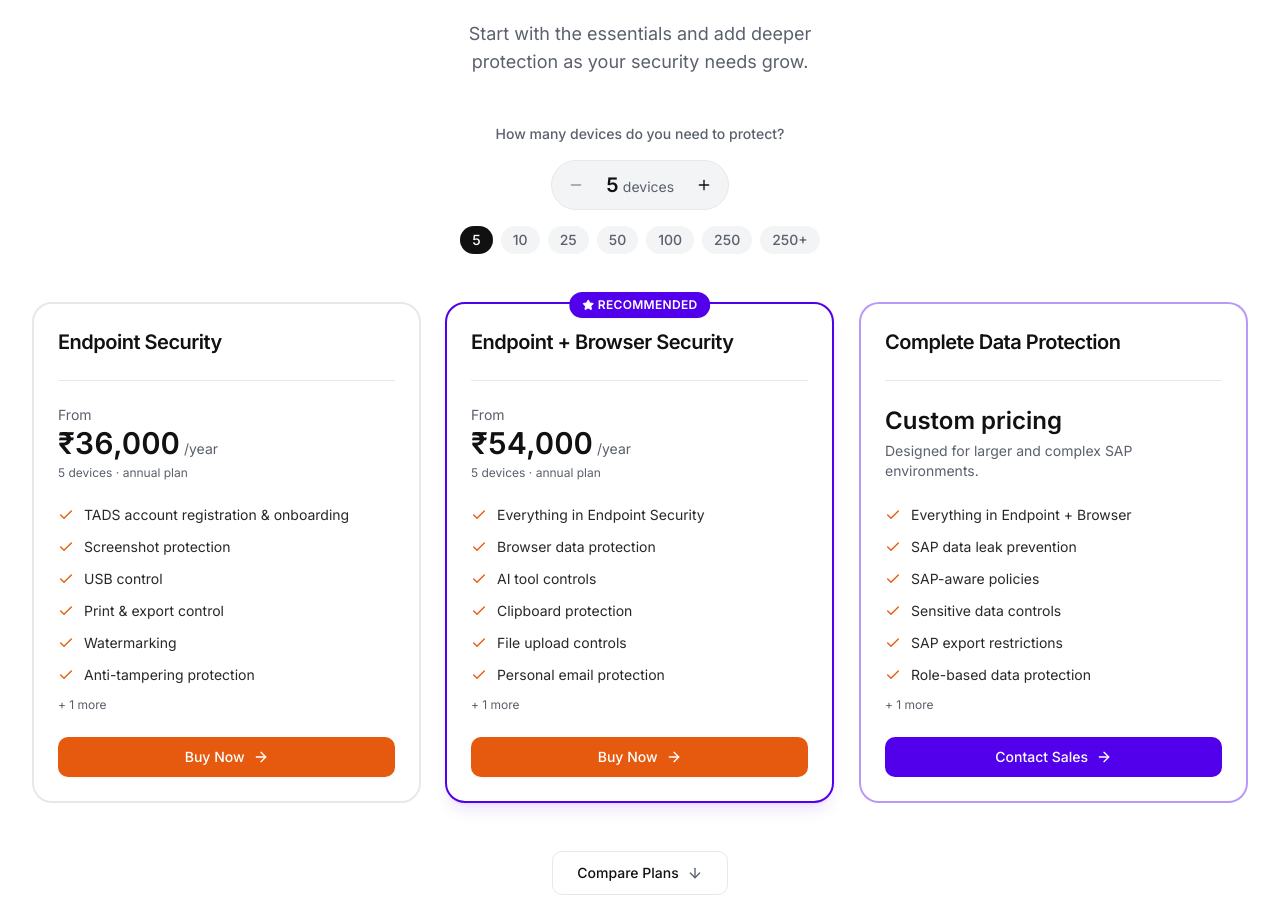
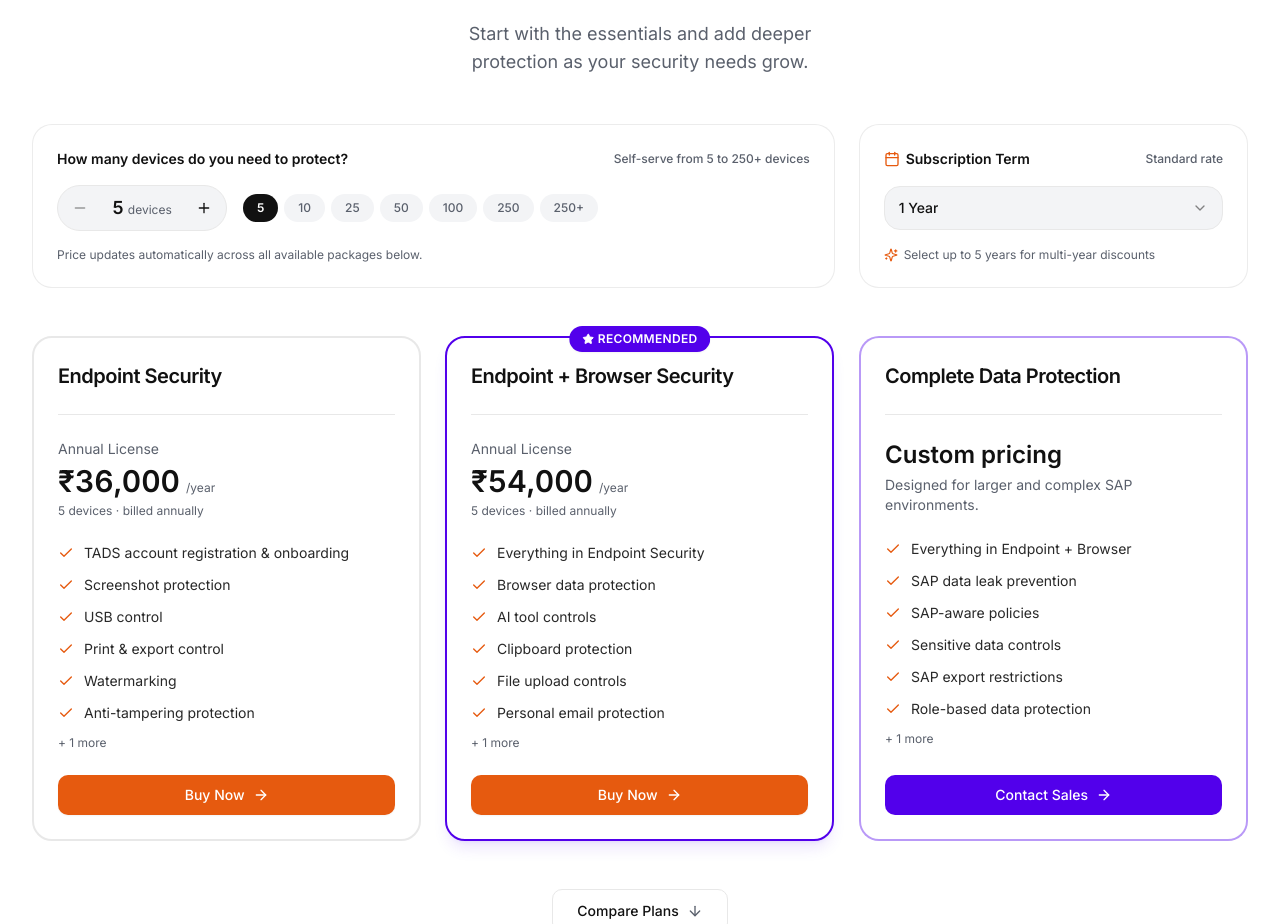
Before and after one commit to portfolio723/threatsense_ai_pricing_plan_page_final, a Next.js app: page / in a window 1280 px wide. Shown: the part 974-1898 px from the top of the page. Built offline with nearby package versions, Linux system fonts and the light colour scheme.

Commit message:
feat: add multi-year subscription support
- Centralize pricing and duration options in `lib/pricing`
- Add `years` state to `PricingContext` and `DeviceSelector`
- Update `getPriceCalculation` to handle annual discounts
- Update checkout and pricing cards to support year selection

```diff
--- a/app/checkout/page.tsx
+++ b/app/checkout/page.tsx
@@ -13,23 +13,9 @@ import { Input } from '@/components/ui/input';
 import { Label } from '@/components/ui/label';
 import { Checkbox } from '@/components/ui/checkbox';
 import { Select, SelectContent, SelectItem, SelectTrigger, SelectValue } from '@/components/ui/select';
-import { COMPANY_SIZES, getPlan, getPriceForDevices, formatINR, type PlanId } from '@/lib/pricing';
+import { COMPANY_SIZES, getPlan, getPriceForDevices, formatINR, YEAR_OPTIONS, type PlanId } from '@/lib/pricing';
 
 type Step = 'account' | 'billing' | 'payment' | 'processing' | 'success' | 'failure';
-
-interface DurationOption {
-  years: number;
-  months: number;
-  label: string;
-  discountPercent: number;
-}
-
-const DURATION_OPTIONS: DurationOption[] = [
-  { years: 1, months: 12, label: '12 months (1 Year)', discountPercent: 0 },
-  { years: 2, months: 24, label: '24 months (2 Years)', discountPercent: 15 },
-  { years: 3, months: 36, label: '36 months (3 Years)', discountPercent: 25 },
-  { years: 4, months: 48, label: '48 months (4 Years)', discountPercent: 35 },
-];
 
 const TAX_RATE = 0.18;
 
@@ -37,10 +23,10 @@ export default function CheckoutPage() {
   const searchParams = useSearchParams();
   const planId = (searchParams.get('plan') || 'endpoint-security') as PlanId;
   const devices = parseInt(searchParams.get('devices') || '5', 10);
+  const yearsParam = parseInt(searchParams.get('years') || '1', 10);
   const plan = getPlan(planId);
 
   const [step, setStep] = useState<Step>('account');
-  const [selectedYears, setSelectedYears] = useState<number>(3);
   const [sameAsCompany, setSameAsCompany] = useState(false);
   const [country, setCountry] = useState('in');
 
@@ -57,12 +43,11 @@ export default function CheckoutPage() {
   }
 
   const baseAnnualPrice = getPriceForDevices(plan, devices) ?? 0;
-  const selectedDuration = DURATION_OPTIONS.find((d) => d.years === selectedYears) || DURATION_OPTIONS[0];
+  const selectedDuration = YEAR_OPTIONS.find((d) => d.years === yearsParam) || YEAR_OPTIONS[0];
   const undiscountedTotal = baseAnnualPrice * selectedDuration.years;
   const discountAmount = Math.round(undiscountedTotal * (selectedDuration.discountPercent / 100));
   const subtotal = undiscountedTotal - discountAmount;
   const monthlyEquivalent = Math.round(subtotal / selectedDuration.months);
-  const originalMonthlyEquivalent = Math.round(baseAnnualPrice / 12);
   const tax = Math.round(subtotal * TAX_RATE);
   const total = subtotal + tax;
   const orderId = `TS-${Math.random().toString(36).slice(2, 8).toUpperCase()}`;
@@ -119,69 +104,37 @@ export default function CheckoutPage() {
           <div className="grid grid-cols-1 gap-8 lg:grid-cols-[1fr_380px]">
             {/* Form area */}
             <div className="order-2 lg:order-1 space-y-6">
-              {/* Duration / Years Selection Card (only on checkout) */}
-              <div className="animate-fade-up space-y-5 rounded-2xl border border-border bg-card p-6 sm:p-7 shadow-xs">
-                {/* Header with plan badge icon */}
+              {/* Plan & License Summary Card */}
+              <div className="animate-fade-up space-y-4 rounded-2xl border border-border bg-card p-6 sm:p-7 shadow-xs">
+                {/* Header with plan badge icon and pricing overview */}
+                <div className="flex flex-col sm:flex-row sm:items-center sm:justify-between gap-4">
                   <div className="flex items-center gap-3">
-                  <div className="flex h-10 w-10 items-center justify-center rounded-xl bg-surface border border-border/80">
+                    <div className="flex h-10 w-10 items-center justify-center rounded-xl bg-surface border border-border/80 shrink-0">
                       <ShieldCheck className="h-5 w-5 text-brand-orange" />
                     </div>
                     <div>
                       <h2 className="font-display text-lg font-semibold text-foreground">{plan.name}</h2>
-                    <p className="text-xs text-muted-foreground">{devices} Protected Devices · Dedicated Enterprise Console</p>
+                      <p className="text-xs text-muted-foreground">
+                        {devices} Protected Devices · {selectedDuration.label}
+                      </p>
                     </div>
                   </div>
 
-                {/* Period Selector and Pricing */}
-                <div className="space-y-2 pt-1">
-                  <Label htmlFor="periodSelect" className="text-sm font-semibold text-foreground">Period</Label>
-                  <div className="flex flex-col gap-4 sm:flex-row sm:items-center sm:justify-between">
-                    <div className="w-full sm:max-w-[270px]">
-                      <Select
-                        value={String(selectedYears)}
-                        onValueChange={(val) => setSelectedYears(Number(val))}
-                      >
-                        <SelectTrigger id="periodSelect" className="h-11 rounded-xl border-border bg-background px-3.5 text-sm font-medium">
-                          <SelectValue />
-                        </SelectTrigger>
-                        <SelectContent>
-                          {DURATION_OPTIONS.map((opt) => (
-                            <SelectItem key={opt.years} value={String(opt.years)} className="text-sm">
-                              <span className="font-medium">{opt.label}</span>
-                              {opt.discountPercent > 0 && (
-                                <span className="ml-2 text-xs font-semibold text-emerald-600">
-                                  ({opt.discountPercent}% off)
+                  <div className="flex items-center gap-3 sm:text-right">
+                    {selectedDuration.discountPercent > 0 && (
+                      <span className="inline-flex items-center rounded-full bg-emerald-500/10 px-2.5 py-0.5 text-xs font-semibold text-emerald-600 border border-emerald-500/20">
+                        {selectedDuration.discountPercent}% Savings Applied
                       </span>
                     )}
-                            </SelectItem>
-                          ))}
-                        </SelectContent>
-                      </Select>
+                    <div>
+                      <div className="font-display text-lg font-bold text-foreground">
+                        {formatINR(subtotal)}
                       </div>
-
-                    <div className="flex items-center justify-between sm:justify-end gap-3.5">
-                      {discountAmount > 0 && (
-                        <span className="inline-flex items-center rounded-full bg-emerald-500/10 px-3 py-1 text-xs font-semibold text-emerald-600 border border-emerald-500/20">
-                          Save {formatINR(discountAmount)}
-                        </span>
-                      )}
-                      <div className="text-right">
-                        <div className="font-display text-xl font-bold tracking-tight text-foreground">
-                          {formatINR(monthlyEquivalent)}<span className="text-xs font-normal text-muted-foreground">/mo</span>
-                        </div>
-                        {discountAmount > 0 && (
-                          <div className="text-xs text-muted-foreground line-through">
-                            {formatINR(originalMonthlyEquivalent)}/mo
-                          </div>
-                        )}
+                      <div className="text-xs text-muted-foreground">
+                        {formatINR(monthlyEquivalent)}/mo
                       </div>
                     </div>
                   </div>
-                  <p className="pt-1 text-xs text-muted-foreground">
-                    {selectedDuration.years > 1
-                      ? `Renews after ${selectedDuration.months} months at ${formatINR(monthlyEquivalent)}/mo for 12 months. Cancel anytime.`
-                      : 'Renews annually at standard rate. Cancel or change plan anytime.'}
-                  </p>
                 </div>
 
                 <div className="border-t border-border/70" />
--- a/components/pricing/device-selector.tsx
+++ b/components/pricing/device-selector.tsx
@@ -1,13 +1,21 @@
 'use client';
 
-import { Minus, Plus } from 'lucide-react';
-import { DEVICE_OPTIONS, SALES_THRESHOLD } from '@/lib/pricing';
+import { Minus, Plus, Calendar, Sparkles } from 'lucide-react';
+import { DEVICE_OPTIONS, SALES_THRESHOLD, YEAR_OPTIONS } from '@/lib/pricing';
 import { usePricing } from '@/lib/pricing-context';
+import {
+  Select,
+  SelectContent,
+  SelectItem,
+  SelectTrigger,
+  SelectValue,
+} from '@/components/ui/select';
 import { cn } from '@/lib/utils';
 
 export function DeviceSelector() {
-  const { devices, setDevices } = usePricing();
+  const { devices, setDevices, years, setYears } = usePricing();
   const isSales = devices >= SALES_THRESHOLD;
+  const currentYearOption = YEAR_OPTIONS.find((y) => y.years === years) || YEAR_OPTIONS[0];
 
   const decrease = () => {
     const idx = DEVICE_OPTIONS.indexOf(devices as (typeof DEVICE_OPTIONS)[number]);
@@ -20,41 +28,51 @@ export function DeviceSelector() {
   };
 
   return (
-    <div className="flex flex-col items-center gap-4">
-      <label className="text-sm font-medium text-muted-foreground">
+    <div className="grid grid-cols-1 gap-6 lg:grid-cols-3 lg:items-stretch">
+      {/* Device Selector (Spanning 2 columns to align directly above Tier 1 & Tier 2 cards) */}
+      <div className="flex flex-col justify-between gap-4 rounded-2xl border border-border/80 bg-card p-5 sm:p-6 shadow-xs lg:col-span-2">
+        <div className="flex flex-col sm:flex-row sm:items-center sm:justify-between gap-1">
+          <label className="text-sm font-semibold text-foreground">
             How many devices do you need to protect?
           </label>
-      <div className="flex items-center gap-1 rounded-full border border-border bg-surface p-1">
+          <span className="text-xs font-medium text-muted-foreground">
+            Self-serve from 5 to 250+ devices
+          </span>
+        </div>
+
+        <div className="flex w-full flex-col sm:flex-row items-center gap-4">
+          <div className="flex items-center gap-1 rounded-full border border-border bg-surface p-1 shrink-0">
             <button
               onClick={decrease}
               disabled={devices <= DEVICE_OPTIONS[0]}
-          className="flex h-10 w-10 items-center justify-center rounded-full text-foreground transition-colors hover:bg-background disabled:opacity-40 disabled:hover:bg-transparent"
+              className="flex h-9 w-9 items-center justify-center rounded-full text-foreground transition-colors hover:bg-background disabled:opacity-40 disabled:hover:bg-transparent"
               aria-label="Decrease device count"
             >
               <Minus className="h-4 w-4" />
             </button>
             <div className="min-w-[80px] text-center">
-          <span className="font-display text-xl font-semibold tabular-nums">{devices}</span>
-          <span className="ml-1 text-sm text-muted-foreground">devices</span>
+              <span className="font-display text-lg font-semibold tabular-nums">{devices}</span>
+              <span className="ml-1 text-xs text-muted-foreground">devices</span>
             </div>
             <button
               onClick={increase}
-          className="flex h-10 w-10 items-center justify-center rounded-full text-foreground transition-colors hover:bg-background"
+              className="flex h-9 w-9 items-center justify-center rounded-full text-foreground transition-colors hover:bg-background"
               aria-label="Increase device count"
             >
               <Plus className="h-4 w-4" />
             </button>
           </div>
-      <div className="flex flex-wrap items-center justify-center gap-2">
+
+          <div className="flex flex-wrap items-center justify-center sm:justify-start gap-1.5 flex-1">
             {DEVICE_OPTIONS.map((opt) => (
               <button
                 key={opt}
                 onClick={() => setDevices(opt)}
                 className={cn(
-              'rounded-full px-3 py-1 text-sm font-medium transition-colors',
+                  'rounded-full px-3.5 py-1.5 text-xs font-medium transition-colors',
                   devices === opt
-                ? 'bg-foreground text-background'
-                : 'bg-surface text-muted-foreground hover:bg-border/40'
+                    ? 'bg-foreground text-background shadow-xs font-semibold'
+                    : 'bg-surface text-muted-foreground hover:bg-border/40 hover:text-foreground'
                 )}
               >
                 {opt}
@@ -63,23 +81,78 @@ export function DeviceSelector() {
             <button
               onClick={() => setDevices(SALES_THRESHOLD)}
               className={cn(
-            'rounded-full px-3 py-1 text-sm font-medium transition-colors',
+                'rounded-full px-3.5 py-1.5 text-xs font-medium transition-colors',
                 isSales
-              ? 'bg-foreground text-background'
-              : 'bg-surface text-muted-foreground hover:bg-border/40'
+                  ? 'bg-foreground text-background shadow-xs font-semibold'
+                  : 'bg-surface text-muted-foreground hover:bg-border/40 hover:text-foreground'
               )}
             >
               250+
             </button>
           </div>
-      {isSales && (
-        <p className="text-sm text-muted-foreground">
-          Need a larger deployment?{' '}
+        </div>
+
+        {isSales ? (
+          <p className="text-xs text-muted-foreground">
+            Deployments of 250+ devices qualify for enterprise volume pricing.{' '}
             <a href="/#contact" className="font-medium text-brand-purple underline-offset-4 hover:underline">
-            Talk to Sales →
+              Talk to Enterprise Sales →
             </a>
+          </p>
+        ) : (
+          <p className="text-xs text-muted-foreground">
+            Price updates automatically across all available packages below.
           </p>
         )}
       </div>
+
+      {/* Year Selection Dropdown (Positioned parallel in the same container, aligned above Complete Data Protection card) */}
+      <div className="flex flex-col justify-between gap-4 rounded-2xl border border-border/80 bg-card p-5 sm:p-6 shadow-xs">
+        <div className="flex items-center justify-between">
+          <label htmlFor="yearSelect" className="flex items-center gap-1.5 text-sm font-semibold text-foreground">
+            <Calendar className="h-4 w-4 text-brand-orange" />
+            <span>Subscription Term</span>
+          </label>
+          {currentYearOption.discountPercent > 0 ? (
+            <span className="inline-flex items-center rounded-full bg-emerald-500/10 px-2.5 py-0.5 text-xs font-semibold text-emerald-600 border border-emerald-500/20">
+              Save {currentYearOption.discountPercent}%
+            </span>
+          ) : (
+            <span className="text-xs font-medium text-muted-foreground">
+              Standard rate
+            </span>
+          )}
+        </div>
+
+        <div>
+          <Select
+            value={String(years)}
+            onValueChange={(val) => setYears(Number(val))}
+          >
+            <SelectTrigger id="yearSelect" className="h-11 w-full rounded-xl border-border bg-surface px-3.5 text-sm font-medium text-foreground">
+              <SelectValue placeholder="Select license duration" />
+            </SelectTrigger>
+            <SelectContent>
+              {YEAR_OPTIONS.map((opt) => (
+                <SelectItem key={opt.years} value={String(opt.years)} className="text-sm">
+                  <div className="flex items-center justify-between w-full gap-2">
+                    <span className="font-medium">{opt.label}</span>
+                  </div>
+                </SelectItem>
+              ))}
+            </SelectContent>
+          </Select>
+        </div>
+
+        <p className="text-xs text-muted-foreground flex items-center gap-1.5">
+          <Sparkles className="h-3.5 w-3.5 text-brand-orange shrink-0" />
+          <span>
+            {currentYearOption.discountPercent > 0
+              ? `${currentYearOption.discountPercent}% multi-year discount applied to tiers 1 & 2`
+              : 'Select up to 5 years for multi-year discounts'}
+          </span>
+        </p>
+      </div>
+    </div>
   );
 }
--- a/components/pricing/pricing-card.tsx
+++ b/components/pricing/pricing-card.tsx
@@ -1,8 +1,8 @@
 'use client';
 
 import { useRouter } from 'next/navigation';
-import { Check, ArrowRight, Star, ShieldCheck } from 'lucide-react';
-import { Plan, getPriceForDevices, formatINR, SALES_THRESHOLD } from '@/lib/pricing';
+import { Check, ArrowRight, Star, ShieldCheck, Sparkles } from 'lucide-react';
+import { Plan, getPriceCalculation, formatINR, SALES_THRESHOLD } from '@/lib/pricing';
 import { usePricing } from '@/lib/pricing-context';
 import { Button } from '@/components/ui/button';
 import { Badge } from '@/components/ui/badge';
@@ -16,10 +16,10 @@ interface PricingCardProps {
 }
 
 export function PricingCard({ plan, onContactSales, index = 0, isInView = true }: PricingCardProps) {
-  const { devices } = usePricing();
+  const { devices, years } = usePricing();
   const router = useRouter();
-  const price = getPriceForDevices(plan, devices);
-  const isSales = plan.salesOnly || devices >= SALES_THRESHOLD || price === null;
+  const priceCalc = getPriceCalculation(plan, devices, years);
+  const isSales = plan.salesOnly || devices >= SALES_THRESHOLD || priceCalc === null;
 
   const highlights = plan.features.slice(0, plan.highlightCount);
   const remaining = plan.features.length - plan.highlightCount;
@@ -31,13 +31,12 @@ export function PricingCard({ plan, onContactSales, index = 0, isInView = true }
       ? 'border-brand-orange/40 hover:border-brand-orange hover:shadow-brand-orange/15'
       : 'border-border hover:border-muted-foreground/30';
 
-  const handleTrial = () => {
-    const params = new URLSearchParams({ plan: plan.id, devices: String(devices) });
-    router.push(`/trial?${params.toString()}`);
-  };
-
   const handleBuy = () => {
-    const params = new URLSearchParams({ plan: plan.id, devices: String(devices) });
+    const params = new URLSearchParams({
+      plan: plan.id,
+      devices: String(devices),
+      years: String(years),
+    });
     router.push(`/checkout?${params.toString()}`);
   };
 
@@ -74,7 +73,7 @@ export function PricingCard({ plan, onContactSales, index = 0, isInView = true }
       <div className="my-6 border-t border-border" />
 
       <div className="mb-6">
-        {isSales ? (
+        {isSales || !priceCalc ? (
           <div>
             <p className="font-display text-2xl font-semibold">Custom pricing</p>
             <p className="mt-1 text-sm text-muted-foreground">
@@ -85,15 +84,39 @@ export function PricingCard({ plan, onContactSales, index = 0, isInView = true }
           </div>
         ) : (
           <div>
-            <p className="text-sm text-muted-foreground">From</p>
-            <div className="flex items-baseline gap-1">
-              <span className="font-display text-3xl font-semibold tabular-nums">
-                {formatINR(price ?? 0)}
+            <div className="flex items-center justify-between">
+              <p className="text-sm text-muted-foreground">
+                {years === 1 ? 'Annual License' : `${years}-Year License`}
+              </p>
+              {priceCalc.discountPercent > 0 && (
+                <span className="inline-flex items-center rounded-full bg-emerald-500/10 px-2 py-0.5 text-[11px] font-semibold text-emerald-600 border border-emerald-500/20">
+                  {priceCalc.discountPercent}% Off
+                </span>
+              )}
+            </div>
+
+            <div className="mt-1 flex items-baseline gap-1.5">
+              <span className="font-display text-3xl font-semibold tabular-nums text-foreground">
+                {formatINR(priceCalc.subtotal)}
               </span>
-              <span className="text-sm text-muted-foreground">/year</span>
+              <span className="text-xs text-muted-foreground font-normal">
+                {years === 1 ? '/year' : `total for ${years} yrs`}
+              </span>
             </div>
+
+            {priceCalc.discountAmount > 0 ? (
+              <div className="mt-1 flex items-center gap-1.5 text-xs">
+                <span className="font-medium text-emerald-600">
+                  Save {formatINR(priceCalc.discountAmount)}
+                </span>
+                <span className="text-muted-foreground line-through">
+                  {formatINR(priceCalc.undiscountedTotal)}
+                </span>
+              </div>
+            ) : null}
+
             <p className="mt-1 text-xs text-muted-foreground">
-              {devices} devices · annual plan
+              {devices} devices {years > 1 ? `· ${formatINR(priceCalc.annualEquivalent)}/yr equivalent` : '· billed annually'}
             </p>
           </div>
         )}
--- a/lib/pricing-context.tsx
+++ b/lib/pricing-context.tsx
@@ -6,6 +6,8 @@ import type { PlanId } from '@/lib/pricing';
 interface PricingState {
   devices: number;
   setDevices: (n: number) => void;
+  years: number;
+  setYears: (y: number) => void;
   selectedPlan: PlanId | null;
   setSelectedPlan: (id: PlanId | null) => void;
 }
@@ -14,14 +16,19 @@ const PricingContext = createContext<PricingState | null>(null);
 
 export function PricingProvider({ children }: { children: ReactNode }) {
   const [devices, setDevicesState] = useState(5);
+  const [years, setYearsState] = useState(1);
   const [selectedPlan, setSelectedPlan] = useState<PlanId | null>(null);
 
   const setDevices = useCallback((n: number) => {
     setDevicesState(n);
   }, []);
 
+  const setYears = useCallback((y: number) => {
+    setYearsState(y);
+  }, []);
+
   return (
-    <PricingContext.Provider value={{ devices, setDevices, selectedPlan, setSelectedPlan }}>
+    <PricingContext.Provider value={{ devices, setDevices, years, setYears, selectedPlan, setSelectedPlan }}>
       {children}
     </PricingContext.Provider>
   );
--- a/lib/pricing.ts
+++ b/lib/pricing.ts
@@ -30,6 +30,21 @@ export interface Plan {
 
 export const DEVICE_OPTIONS = [5, 10, 25, 50, 100, 250] as const;
 export const SALES_THRESHOLD = 250;
+
+export interface YearOption {
+  years: number;
+  months: number;
+  label: string;
+  discountPercent: number;
+}
+
+export const YEAR_OPTIONS: YearOption[] = [
+  { years: 1, months: 12, label: '1 Year', discountPercent: 0 },
+  { years: 2, months: 24, label: '2 Years (15% off)', discountPercent: 15 },
+  { years: 3, months: 36, label: '3 Years (25% off)', discountPercent: 25 },
+  { years: 4, months: 48, label: '4 Years (35% off)', discountPercent: 35 },
+  { years: 5, months: 60, label: '5 Years (40% off)', discountPercent: 40 },
+];
 
 export const PLANS: Plan[] = [
   {
@@ -475,6 +490,30 @@ export function getPriceForDevices(plan: Plan, devices: number): number | null {
   return lower ? lower.price : null;
 }
 
+export function getPriceCalculation(plan: Plan, devices: number, years: number = 1) {
+  const baseAnnualPrice = getPriceForDevices(plan, devices);
+  if (baseAnnualPrice === null) return null;
+
+  const yearOption = YEAR_OPTIONS.find((y) => y.years === years) || YEAR_OPTIONS[0];
+  const undiscountedTotal = baseAnnualPrice * yearOption.years;
+  const discountAmount = Math.round(undiscountedTotal * (yearOption.discountPercent / 100));
+  const subtotal = undiscountedTotal - discountAmount;
+  const annualEquivalent = Math.round(subtotal / yearOption.years);
+  const monthlyEquivalent = Math.round(subtotal / yearOption.months);
+
+  return {
+    baseAnnualPrice,
+    years: yearOption.years,
+    months: yearOption.months,
+    discountPercent: yearOption.discountPercent,
+    undiscountedTotal,
+    discountAmount,
+    subtotal,
+    annualEquivalent,
+    monthlyEquivalent,
+  };
+}
+
 export function formatINR(amount: number): string {
   return new Intl.NumberFormat('en-IN', {
     style: 'currency',
```
Lines whose indentation alone changed are shown as unchanged.
